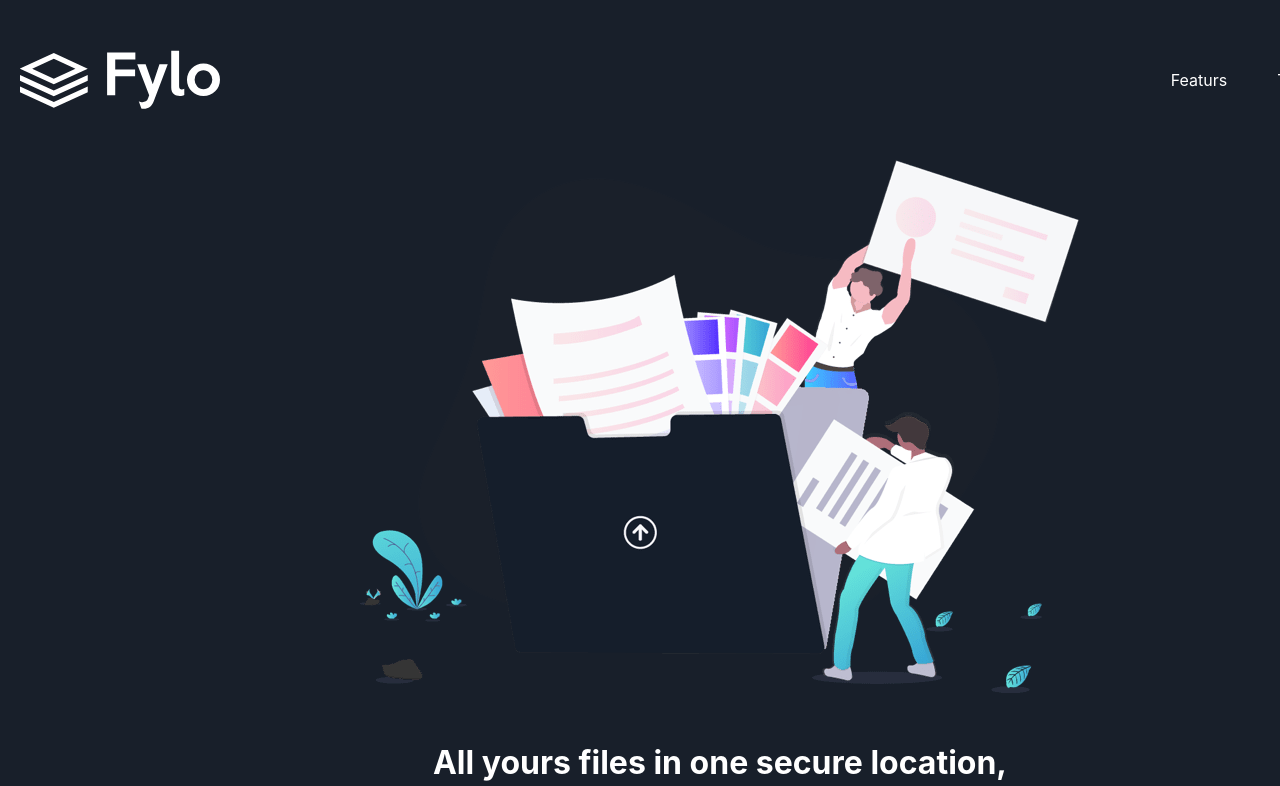
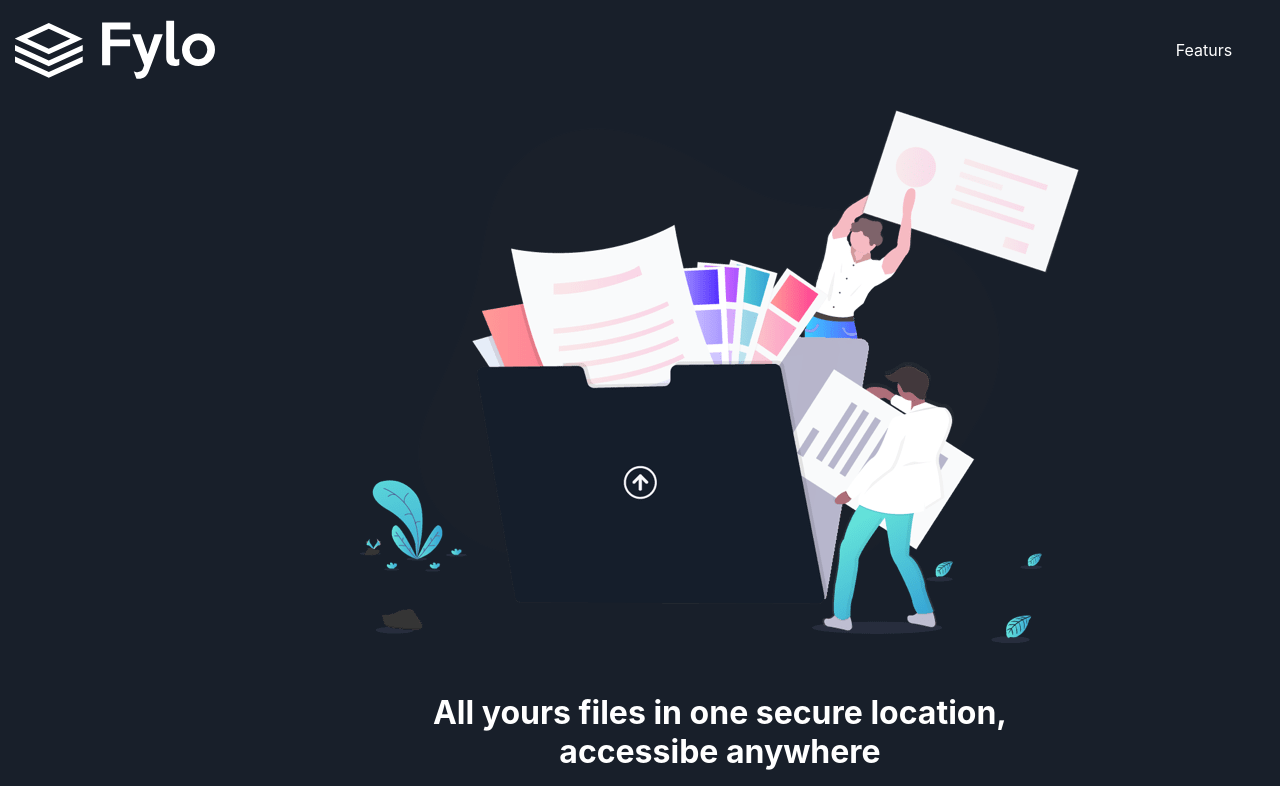
Before and after one commit to Shad-Islam/Fylo-dark-theme-landing-page, a React (Create React App) app: page / in a window 1280 px wide. Shown: the top 786 px of the page. Built offline with nearby package versions, Linux system fonts and the light colour scheme; the HTML template or start-up script is replaced by a standard one.

Commit message:
Change some css property

```diff
--- a/src/components/Banner.jsx
+++ b/src/components/Banner.jsx
@@ -1,6 +1,5 @@
 import React from "react";
 import illustration from "../images/illustration-intro.png";
-
 import {
   BannerText,
   BannerImage,
--- a/src/components/styles/banner.style.js
+++ b/src/components/styles/banner.style.js
@@ -4,6 +4,7 @@ const BannerHeading = styled.h1`
   margin-bottom: 40px;
   color: hsl(0, 0%, 100%);
 `;
+
 const BannerText = styled.h4`
   line-height: 25px;
   color: hsl(0, 0%, 85%);
@@ -12,7 +13,7 @@ const BannerText = styled.h4`
 const BannerContainer = styled.div`
   width: 100%;
   display: flex;
-  margin-top: 50px;
+  margin-top: 30px;
   text-align: center;
   align-items: center;
   flex-direction: column;
@@ -21,6 +22,7 @@ const BannerContainer = styled.div`
 const BannerImage = styled.img`
   margin-bottom: 50px;
 `;
+
 const BannerButton = styled.button`
   border: 0px;
   outline: 0px;
--- a/src/components/styles/globalStyle.js
+++ b/src/components/styles/globalStyle.js
@@ -12,8 +12,8 @@ const Global = createGlobalStyle`
 // Container styled component
 const Container = styled.div`
   width: 1440px;
-  padding: 20px;
   margin: 0 auto;
+  padding: 0px 15px;
 
   @media (max-width: 375px) {
     width: 100%;
--- a/src/components/styles/navbar.style.js
+++ b/src/components/styles/navbar.style.js
@@ -3,7 +3,7 @@ import styled from "styled-components";
 const NavbarContainer = styled.div`
   width: 100%;
   display: flex;
-  margin-top: 30px;
+  margin-top: 20px;
   justify-content: space-between;
   /* background-color: aquamarine; */
 `;
@@ -16,8 +16,8 @@ const MenuContainer = styled.div`
   gap: 50px;
   width: 50%;
   display: flex;
+  align-items: center;
   justify-content: end;
-  align-items: center;
   /* background-color: red; */
 `;
 
```
